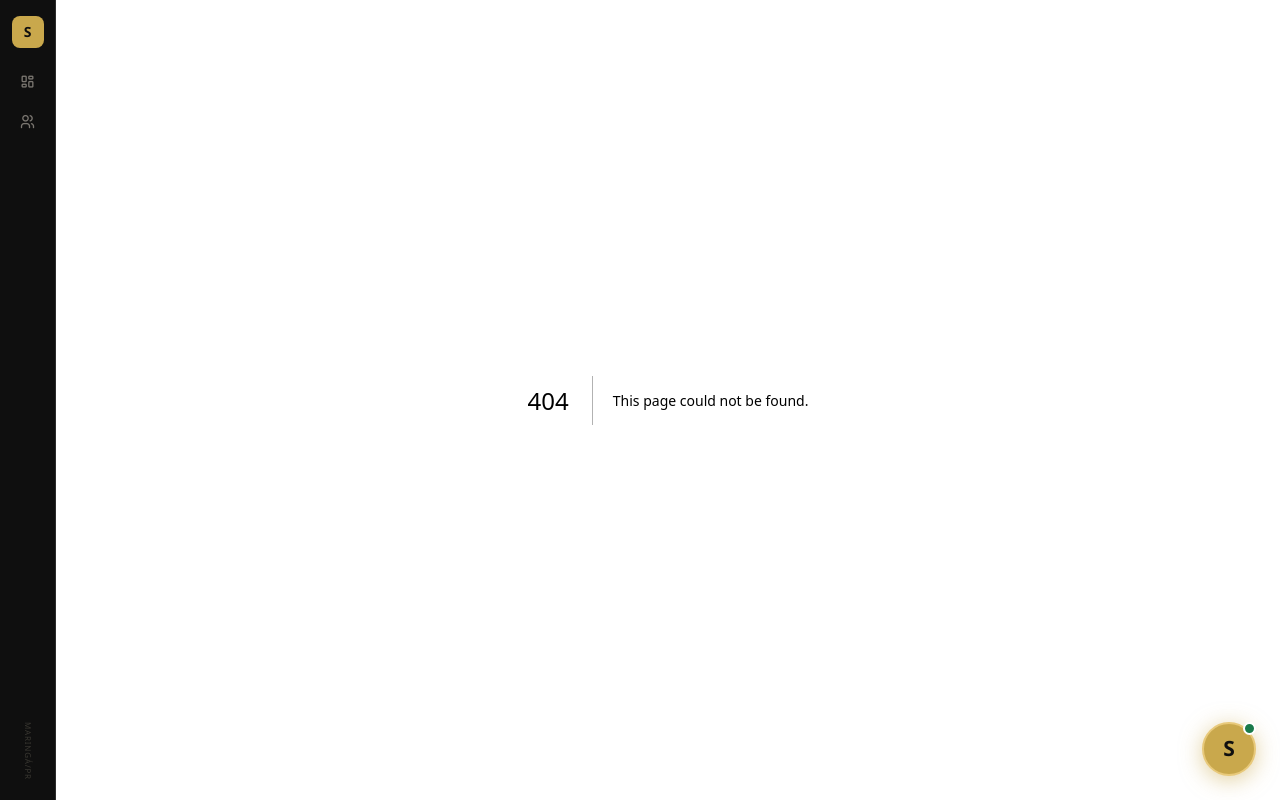
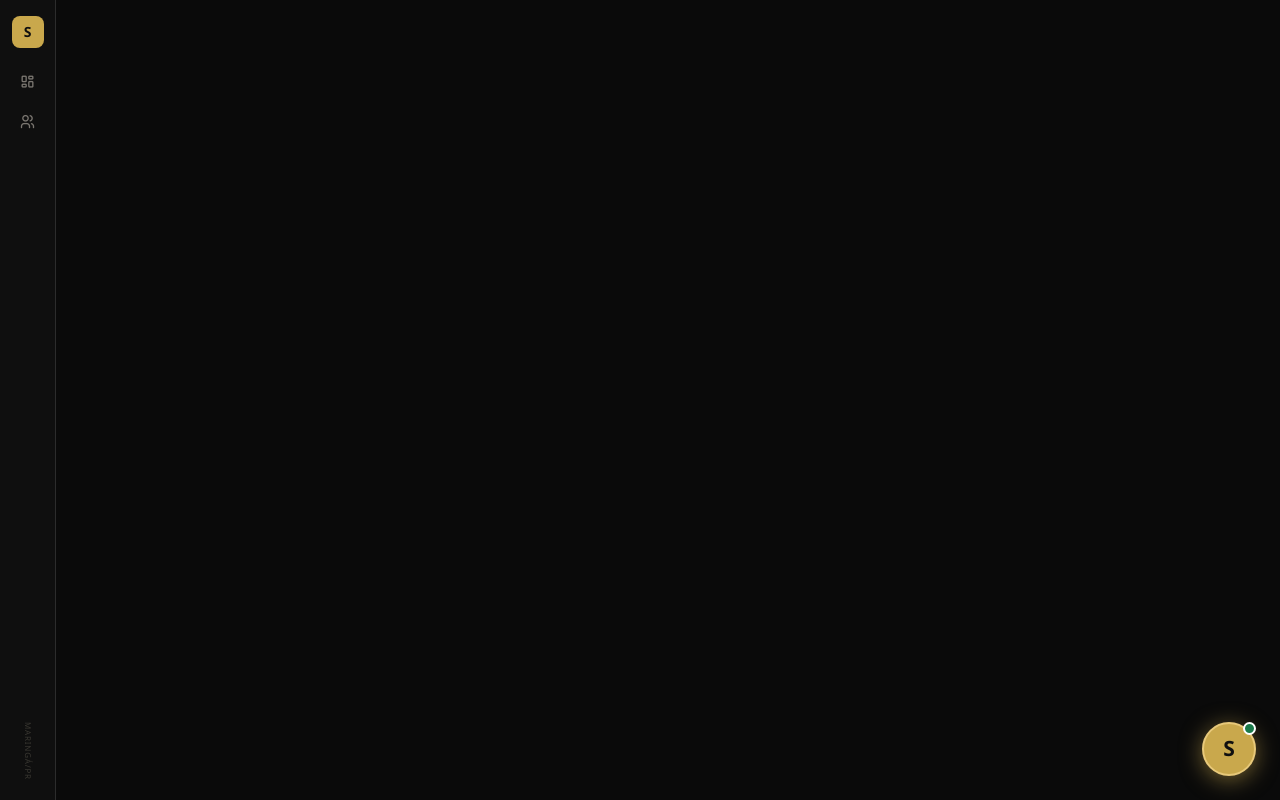
Before and after one commit to matheusrigolinbrandon-lab/santinho-ai, a Next.js app: page /chat in a window 1280 px wide. Before the commit this address had no page. Built offline with nearby package versions, Linux system fonts and the light colour scheme.

Commit message:
feat: rota /chat isolada para embed no iframe

```diff
--- /dev/null
+++ b/src/app/chat/layout.tsx
@@ -0,0 +1,13 @@
+export default function ChatLayout({
+  children,
+}: {
+  children: React.ReactNode
+}) {
+  return (
+    <html lang="pt-BR">
+      <body style={{ margin: 0, padding: 0, background: '#0a0a0a' }}>
+        {children}
+      </body>
+    </html>
+  )
+}
--- /dev/null
+++ b/src/app/chat/page.tsx
@@ -0,0 +1,18 @@
+'use client'
+
+import SantinhoWidget from '@/components/shared/SantinhoWidget'
+
+export default function ChatPage() {
+  return (
+    <main style={{
+      width: '100vw',
+      height: '100vh',
+      margin: 0,
+      padding: 0,
+      background: '#0a0a0a',
+      overflow: 'hidden'
+    }}>
+      <SantinhoWidget standalone />
+    </main>
+  )
+}
--- a/src/components/shared/SantinhoWidget.tsx
+++ b/src/components/shared/SantinhoWidget.tsx
@@ -28,7 +28,7 @@ function classify(msg: string): string | null {
 
 interface Msg { role: 'bot' | 'user' | 'sys'; text: string }
 
-export default function SantinhoWidget() {
+export default function SantinhoWidget({ standalone = false }: { standalone?: boolean }) {
   const [open, setOpen]       = useState(false)
   const [msgs, setMsgs]       = useState<Msg[]>([])
   const [input, setInput]     = useState('')
```
Also changed, not shown: 1 other file (tests, documents, lock files or other folders).
